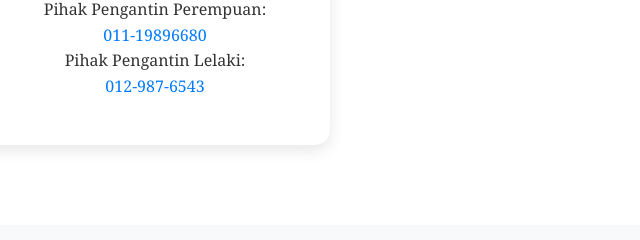
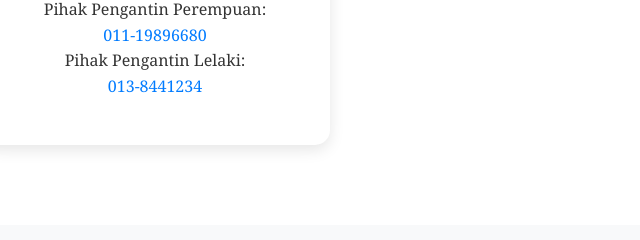
Before and after one commit to Norazira99/personal, a plain HTML site: page index.html in a window 1280 px wide. Shown: the part 3139-3379 px from the top of the page, 105-745 px from the left. Drawn offline with nearby package versions, Linux system fonts and the light colour scheme; no server answers.

Commit message:
Update index.html
modify section

```diff
--- a/index.html
+++ b/index.html
@@ -248,7 +248,7 @@
                     Pihak Pengantin Perempuan:<br>
                     <a href="tel:+60111989668">011-19896680</a><br>
                     Pihak Pengantin Lelaki:<br>
-                    <a href="tel:+60129876543">012-987-6543</a></p>
+                    <a href="tel:+60129876543">013-8441234</a></p>
                 </div>
             </div>
         </div>
```
